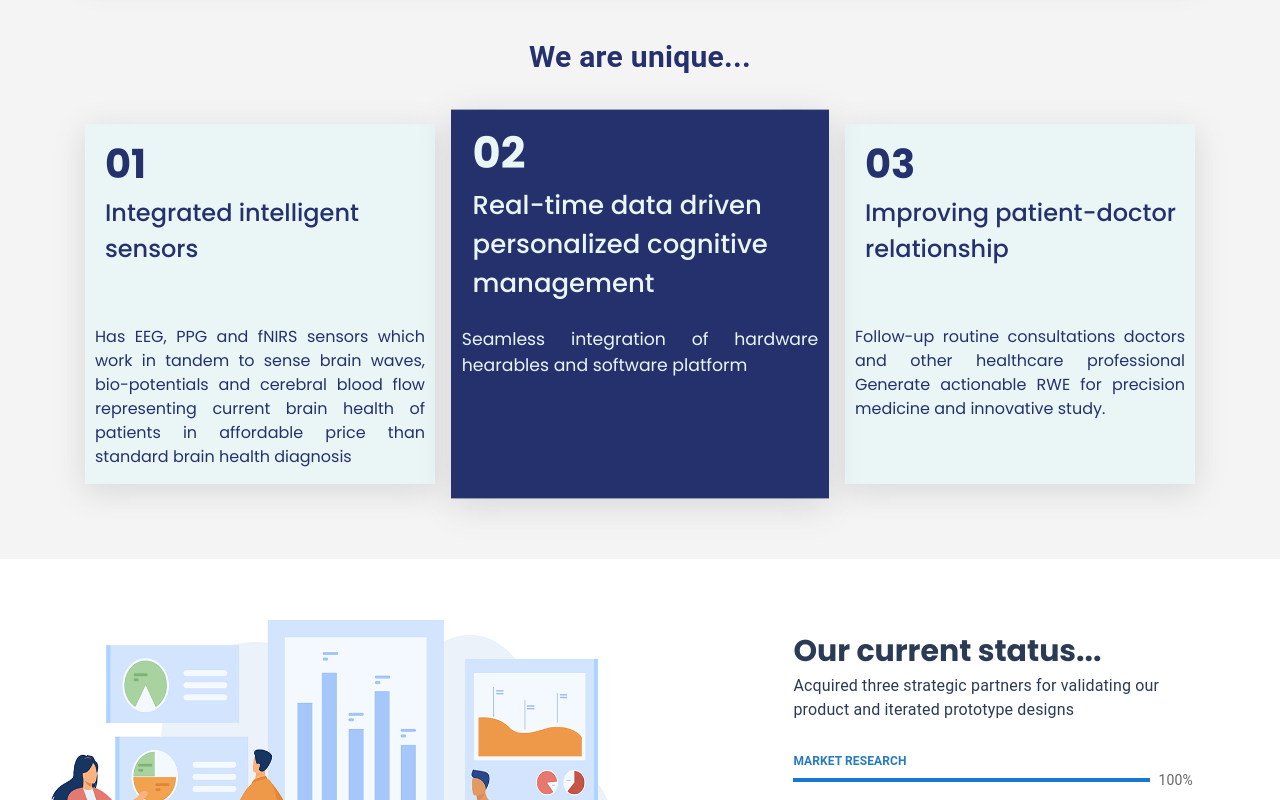
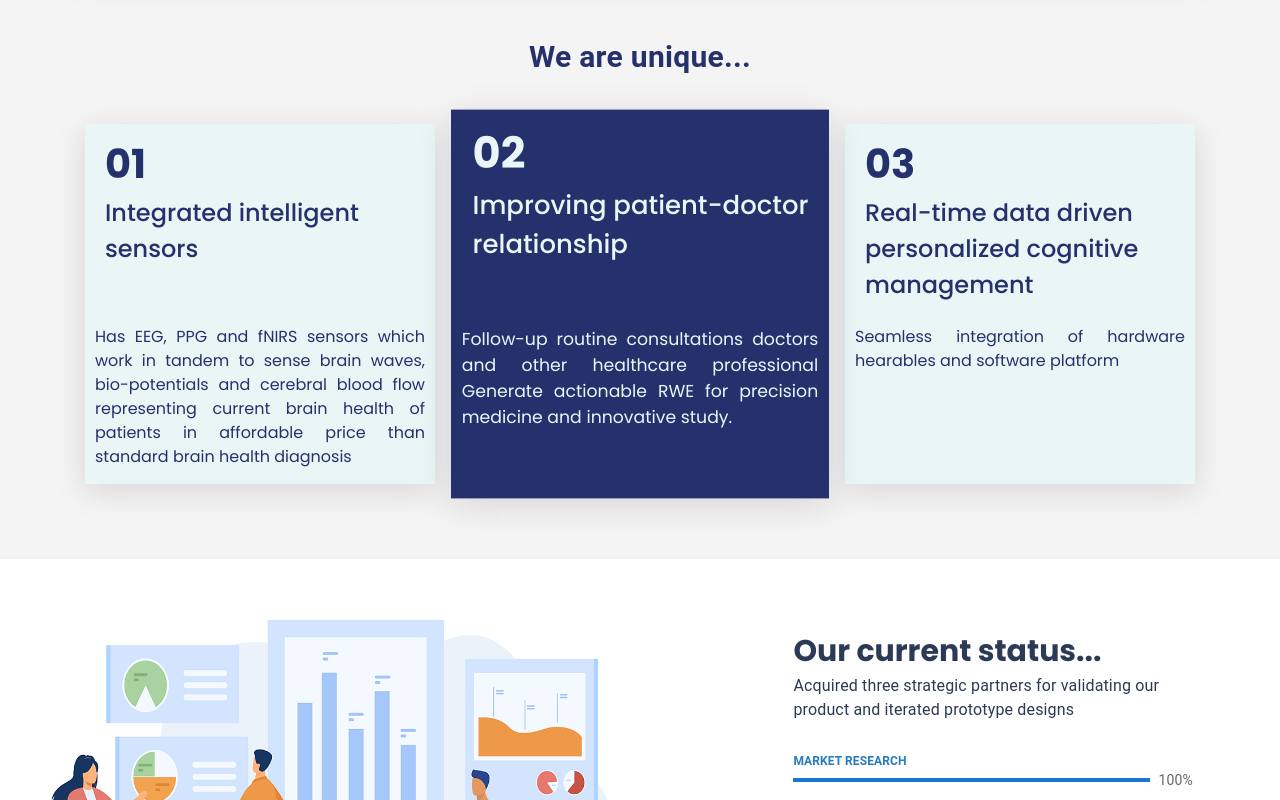
Before and after one commit to SatyaGanesh399/nirvesh_enterprises_version_2.1, a React (Create React App) app: page / in a window 1280 px wide. Shown: the part 1380-2180 px from the top of the page. Built offline with nearby package versions, Linux system fonts and the light colour scheme.

Commit message:
unique component data changed

```diff
--- a/src/Components/uniqueComp/WeAreUnique.js
+++ b/src/Components/uniqueComp/WeAreUnique.js
@@ -25,15 +25,17 @@ const data = [
   },
   {
     id: "02",
+      title: "Improving patient-doctor relationship",
+    descrption:
+      "Follow-up routine consultations doctors and other healthcare professional Generate actionable RWE for precision medicine and innovative study.",
+
+  },
+  {
+    id: "03",
     title: "Real-time data driven personalized cognitive management",
     descrption:
       "Seamless integration of hardware hearables and software platform",
-  },
-  {
-    id: "03",
-    title: "Improving patient-doctor relationship",
-    descrption:
-      "Follow-up routine consultations doctors and other healthcare professional Generate actionable RWE for precision medicine and innovative study.",
+
   },
 ];
 
```
